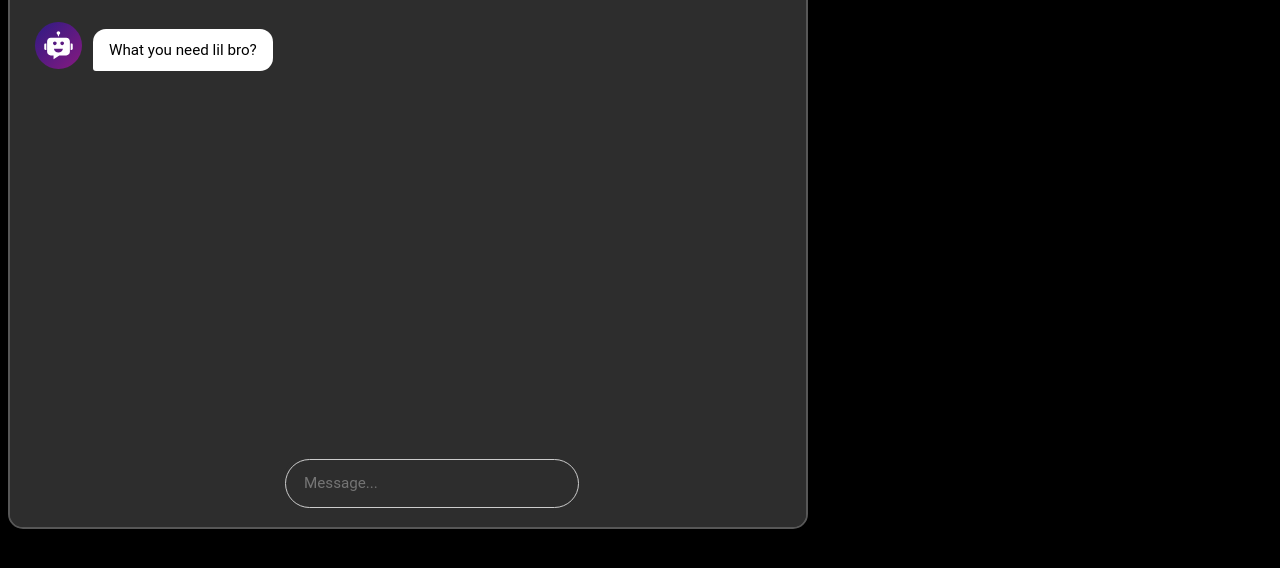
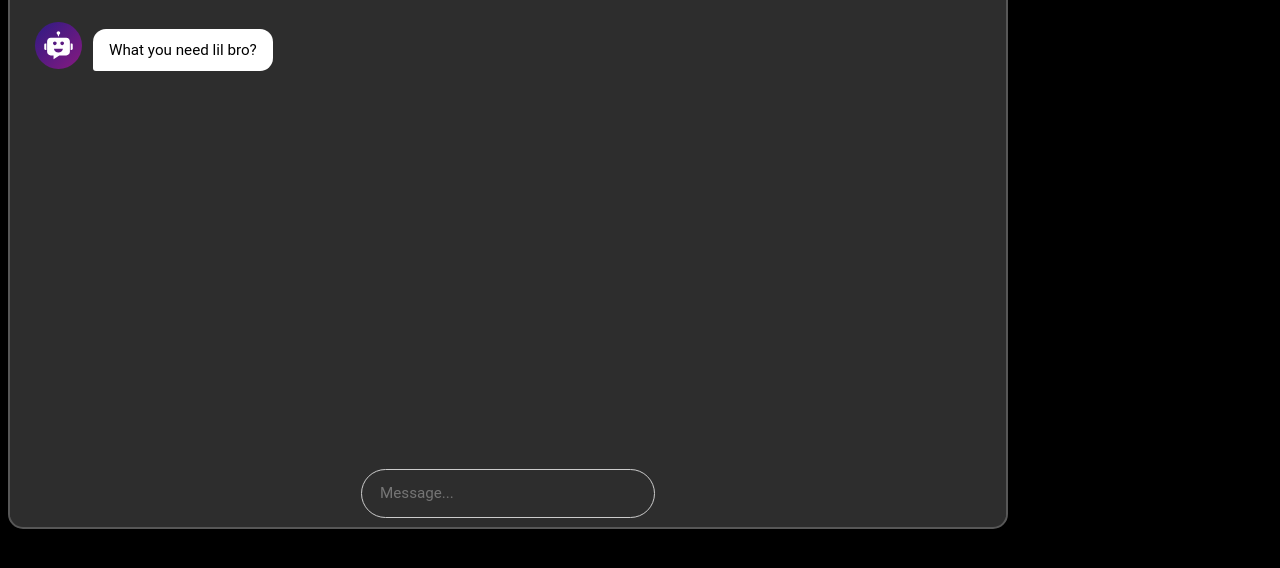
Before and after one commit to crolive/Project1, a plain HTML site: page index.html in a window 1280 px wide. Shown: the part 172-740 px from the top of the page. Drawn offline with nearby package versions, Linux system fonts and the light colour scheme.

Commit message:
git commit -m "chatbot update"

```diff
--- a/styles/main.css
+++ b/styles/main.css
@@ -2,18 +2,21 @@ body {
     display: flex;
     background-color: rgb(0, 0, 0);
     color: black;
+    width: 100vh;
 }
 
 main {
     margin-top: 70px;
 }
 .chatbot {
-    position: relative;
+    flex: 1;
+    position: absolute;
     margin: 0;
     padding: 0;
     box-sizing: border-box;
     min-height: 100px;
-    width: 800px;
+    max-width: 1000px;
+    width: 80%;
     overflow: hidden;
     border-radius: 15px;
     border: 2px solid rgb(87, 87, 87);
@@ -162,17 +165,18 @@ main {
     display: flex;
     position: absolute;
     justify-content: center;
-    width: 800px;
-    bottom: 0;
+    width: 100%;
+    bottom: 10px;
     background-color: rgb(45, 45, 45);
-    padding: 15px 22px 20px;
+    padding: 15px 22px 30px -45px;
+
 }
 
 .chat-footer .chat-form {
+    position: relative;
     border: none;
     outline: none;
     display: flex;
-    align-items: center;
     background: white;
     outline: 1px solid rgb(204, 204, 204);
     border-radius: 32px;
```
